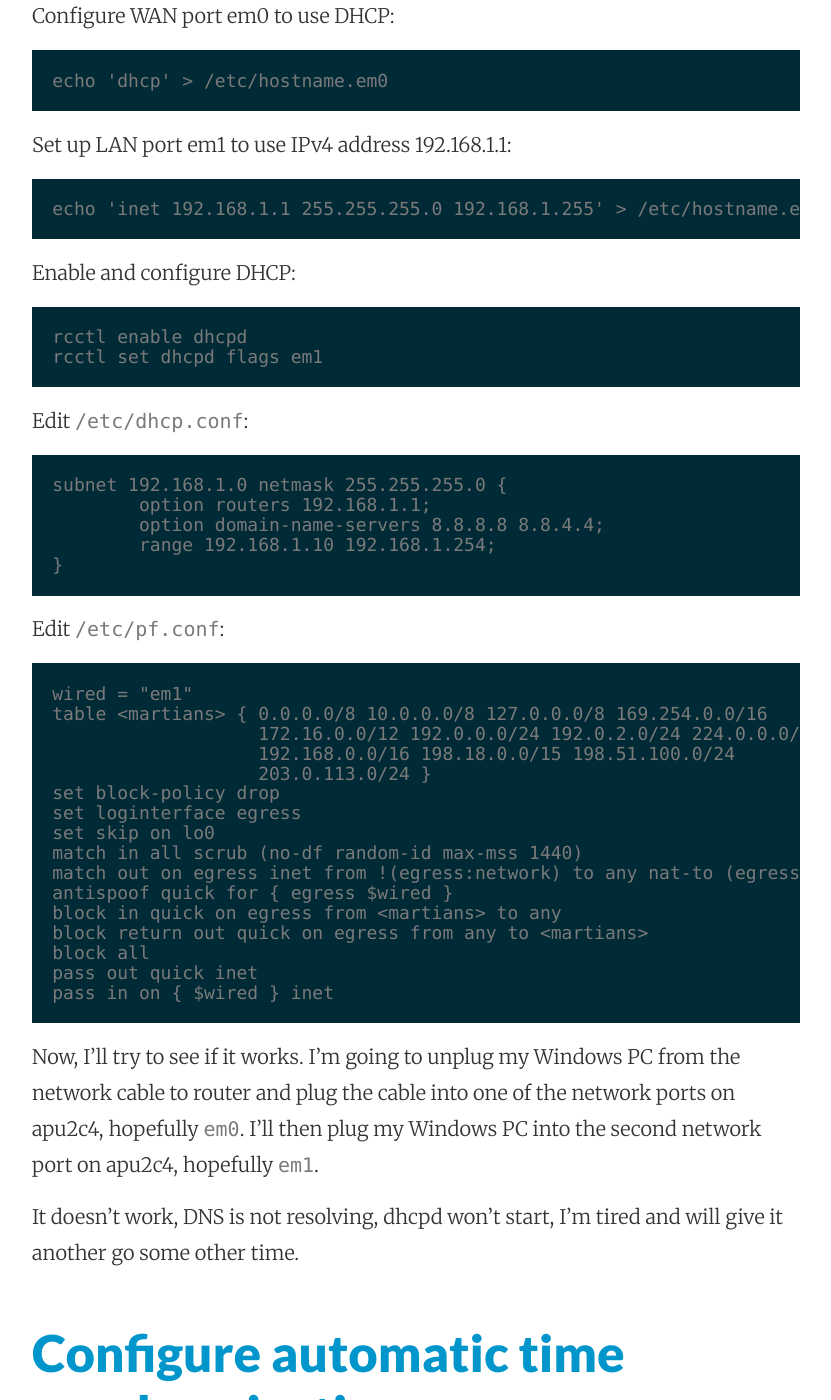
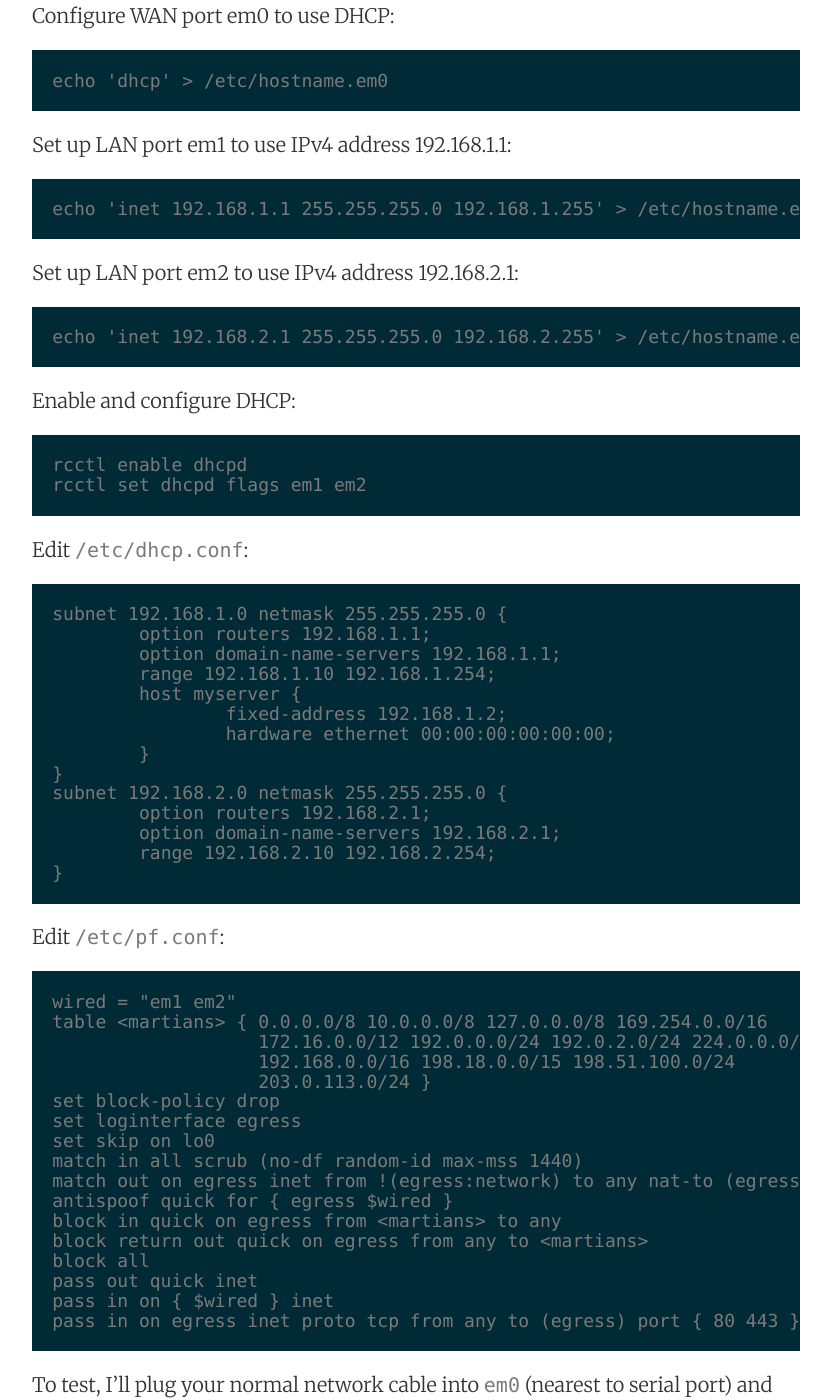
Before and after one commit to oboroc/oboroc.github.io, a Jekyll site: the page built from _posts/2019-03-11-pc-engines-apu2c4.md, in a window 1280 px wide and 1400 px high, scrolled down 18470 px. Shown: the whole window, without its empty margins (224-1055 px from the left). Built offline with Jekyll 4.4.1, drawn with Linux system fonts in a browser that asks for light colours; some of the changed text lies outside the part shown.

Commit message:
Update 2019-03-11-pc-engines-apu2c4.md

````diff
--- a/_posts/2019-03-11-pc-engines-apu2c4.md
+++ b/_posts/2019-03-11-pc-engines-apu2c4.md
@@ -527,7 +527,7 @@ rebooting...
 Now you can boot to installed OpenBSD.
 
 
-## <a name="4">Install vim and fix pseudo graphics
+## <a name="4"></a>Install vim and fix pseudo graphics
 
 Install vim. I chose version with Python3 support.
 ```
@@ -556,9 +556,9 @@ alias vi="vim"
 ```
 
 
-## <a name="5">Update OpenBSD
+## <a name="5"></a>Update OpenBSD
 
-### <a name="5.1">Patch the kernel with syspatch
+### <a name="5.1"></a>Patch the kernel with syspatch
 
 Use `syspatch -l` to list currently installed patches. For fresh install it's empty.
 
@@ -625,7 +625,7 @@ OpenBSD apu2c4.lan 6.4 GENERIC.MP#9 amd64
 Before patching kernel, it had a different number after hash.
 
 
-### <a name="5.2">Update binary packages
+### <a name="5.2"></a>Update binary packages
 
 Use `pkg_add -Uuv` command.
 If you installed packages recently, you'll see lots of candidates, but nothing will actually get updated.
@@ -665,24 +665,38 @@ Set up LAN port em1 to use IPv4 address 192.168.1.1:
 echo 'inet 192.168.1.1 255.255.255.0 192.168.1.255' > /etc/hostname.em1
 ```
 
+Set up LAN port em2 to use IPv4 address 192.168.2.1:
+```
+echo 'inet 192.168.2.1 255.255.255.0 192.168.2.255' > /etc/hostname.em2
+```
+
 Enable and configure DHCP:
 ```
 rcctl enable dhcpd
-rcctl set dhcpd flags em1
+rcctl set dhcpd flags em1 em2
 ```
 
 Edit `/etc/dhcp.conf`:
 ```
 subnet 192.168.1.0 netmask 255.255.255.0 {
 	option routers 192.168.1.1;
-	option domain-name-servers 8.8.8.8 8.8.4.4;
+	option domain-name-servers 192.168.1.1;
 	range 192.168.1.10 192.168.1.254;
+	host myserver {
+		fixed-address 192.168.1.2;
+		hardware ethernet 00:00:00:00:00:00;
+	}
+}
+subnet 192.168.2.0 netmask 255.255.255.0 {
+	option routers 192.168.2.1;
+	option domain-name-servers 192.168.2.1;
+	range 192.168.2.10 192.168.2.254;
 }
 ```
 
 Edit `/etc/pf.conf`:
 ```
-wired = "em1"
+wired = "em1 em2"
 table <martians> { 0.0.0.0/8 10.0.0.0/8 127.0.0.0/8 169.254.0.0/16     \
 	 	   172.16.0.0/12 192.0.0.0/24 192.0.2.0/24 224.0.0.0/3 \
 	 	   192.168.0.0/16 198.18.0.0/15 198.51.100.0/24        \
@@ -698,17 +712,12 @@ block return out quick on egress from any to <martians>
 block all
 pass out quick inet
 pass in on { $wired } inet
+pass in on egress inet proto tcp from any to (egress) port { 80 443 } rdr-to 192.168.1.2
 ```
-
-Now, I'll try to see if it works.
-I'm going to unplug my Windows PC from the network cable to router and
-plug the cable into one of the network ports on apu2c4, hopefully `em0`.
-I'll then plug my Windows PC into the second network port on apu2c4, hopefully `em1`.
-
-It doesn't work, DNS is not resolving, dhcpd won't start, I'm tired and will give it another go some other time.
+To test, I'll plug your normal network cable into `em0` (nearest to serial port) and your PC into `em1` or `em2`.
 
 
-## <a name="7">Configure automatic time synchronization
+## <a name="7"></a>Configure automatic time synchronization
 
 ```
 rcctl enable ntpd
@@ -716,12 +725,12 @@ rcctl start ntpd
 rcctl ls started
 ```
 
-## <a name="8">Add packages
+## <a name="8"></a>Add packages
 
 `pkg_add gmake bison mc git go`
 
 
-## <a name="9">Search for packages
+## <a name="9"></a>Search for packages
 
 Use `pkg_info -Q <key word>`:
 ```
@@ -732,7 +741,7 @@ ipython3-5.3.0p0
 ```
 
 
-## <a name="10">Install and configure ddclient
+## <a name="10"></a>Install and configure ddclient
 
 I want to get dynamic DNS working with my domain at Namecheap,
 so I need to get ddclient on my apu2c4.
````
